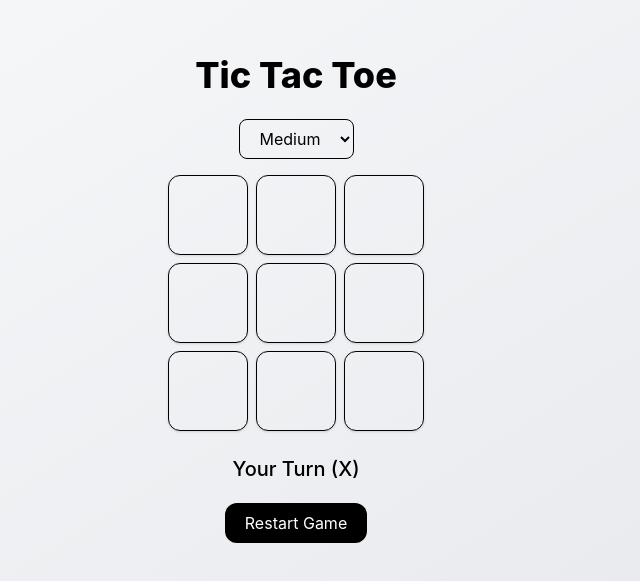
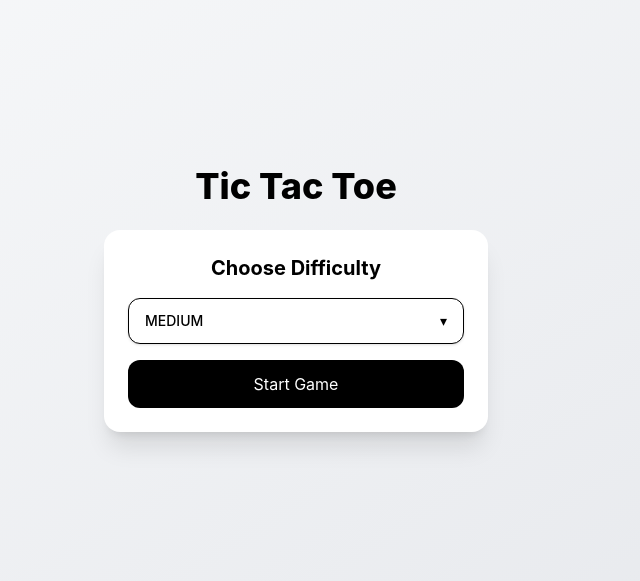
Before and after one commit to jaisondavid-m/tic-tac-toe, a React (Vite) app in the folder client/: page /bot in a window 1280 px wide. Shown: the part 101-682 px from the top of the page, without its empty margins (344-984 px from the left). Built offline with nearby package versions, Linux system fonts and the light colour scheme.

Commit message:
ui for difficuly levels

```diff
--- a/client/src/Pages/BotGame.jsx
+++ b/client/src/Pages/BotGame.jsx
@@ -1,16 +1,16 @@
-import React , { useEffect , useMemo , useReducer } from "react"
+import React, { useEffect, useMemo, useReducer } from "react"
 import Board from "../components/Board"
 import GameLayout from "../Layout/GameLayout"
-import { HUMAN , BOT  } from "../Constants/game"
-import reducer , { initialState } from "../utils/reducer"
-
+import { HUMAN, BOT } from "../Constants/game"
+import reducer, { initialState } from "../utils/reducer"
+import DifficultySelect from "../components/DifficultySelect.jsx"
 
 function BotGame() {
-    const [ state , dispatch ] = useReducer( reducer , initialState )
-    const { board , turn , winner , draw } = state
+    const [state, dispatch] = useReducer(reducer, initialState)
+    const { board, turn, winner, draw } = state
     const handleMove = (i) => {
-        if (turn !== HUMAN) return
-        dispatch({ type: "MOVE" , index: i })
+        if (turn !== HUMAN || winner || draw) return
+        dispatch({ type: "MOVE", index: i })
     }
     const handleDifficultChange = (e) => {
         dispatch({
@@ -21,39 +21,101 @@ function BotGame() {
 
     useEffect(() => {
         dispatch({ type: "UPDATE" })
-        if (!winner && !draw && turn === BOT ) {
+        if (!winner && !draw && turn === BOT) {
             const t = setTimeout(() => {
                 dispatch({ type: "BOT_MOVE" })
-            }, 400);
+            }, 450);
             return () => clearTimeout(t)
         }
-    },[ board , turn , winner , draw ])
+    }, [board, turn, winner, draw])
 
     const status = useMemo(() => {
-        if(winner) return `Winner: ${winner}`
-        if(draw) return "Draw Game"
-        return turn === HUMAN ? "Your Turn (X)" : "BOT is Thinking..."
-    },[ winner , draw , turn ])
+        if (winner) return `🏆 Winner: ${winner}`
+        if (draw) return "🤝Draw Game"
+        return turn === HUMAN ? "Your Turn" : "BOT is Thinking..."
+    }, [winner, draw, turn])
+
+    if (!state.gameStarted) {
+        return (
+            <GameLayout title="Tic Tac Toe" >
+                <div className="w-full max-w-sm mx-auto bg-white shadow-xl rounded-2xl p-6 text-center">
+                    <h2 className="text-xl font-bold mb-4">
+                        Choose Difficulty
+                    </h2>
+                    <DifficultySelect
+                        value={state.difficulty}
+                        onChange={(val) => {
+                            dispatch({ type: "SET_DIFFICULTY", value: val })
+                        }}
+                    />
+                    <button
+                        onClick={() => dispatch({ type: "START_GAME" })}
+                        className="w-full bg-black text-white py-3 rounded-xl"
+                    >
+                        Start Game
+                    </button>
+                </div>
+            </GameLayout>
+        )
+    }
 
     return (
-        <GameLayout title = "Tic Tac Toe" >
-            <select
-                value={state.difficulty}
-                onChange={handleDifficultChange}
-                className="px-4 py-2 border rounded-lg mb-4"
+        <GameLayout title="Tic Tac Toe" >
+            <div className="w-full max-w-md mx-auto bg-white/80 backdrop-blur-xl border border-gray-200 shadow-2xl rounded-2xl p-6">
+                <div className="flex items-center justify-center mb-6">
+                    <div
+                        className={`px-3 py-1 rounded-full text-xs font-semibold ${turn === HUMAN ? "bg-green-100 text-green-700" : "bg-blue-100 text-blue-700"
+                            }`}
                     >
-                <option value="EASY">Easy</option>
-                <option value="MEDIUM">Medium</option>
-                <option value="HARD">Hard</option>
-            </select>
+                        {turn === HUMAN ? "YOU" : "BOT"}
+                    </div>
+                </div>
+                <div className="mt-5 text-center">
                     <Board board={board} onMove={handleMove} />
-            <div className="mt-6 text-xl font-medium">{status}</div>
+                </div>
+                <div className="mt-5 text-center">
+                    <p className="text-gray-700 font-medium">{status}</p>
+                </div>
+                <div className="flex justify-between mx-5">
                     <button
-                onClick={() => dispatch({ type: "RESET" })}
-                className="mt-5 px-5 py-2 bg-black text-white rounded-xl hover:opacity-80"
+                        onClick={() => dispatch({ type: "RESTART_MATCH" })}
+                        className="mt-6 py-3 px-4 cursor-pointer bg-black text-white rounded-xl font-medium hover:scale-[1.02] active:scale-95 transition"
                     >
                         Restart Game
                     </button>
+                    <button
+                        onClick={() => dispatch({ type: "RESET" })}
+                        className="mt-6 py-3 px-4 cursor-pointer bg-black text-white rounded-xl font-medium hover:scale-[1.02] active:scale-95 transition"
+                    >
+                        New Game
+                    </button>
+                </div>
+
+            </div>
+            {(winner || draw) && (
+                <div className="fixed inset-0 bg-black/50 flex items-center justify-center z-50">
+                    <div className="bg-white w-72 p-6 rounded-2xl text-center shadow-2xl">
+                        <h2 className="text-xl font-bold mb-2">
+                            {
+                                winner
+                                    ? winner === HUMAN
+                                        ? "You Win !"
+                                        : "Bot Win !"
+                                    : "Draw Game"
+                            }
+                        </h2>
+                        <p className="text-sm text-gray-500 mb-4">
+                            Game Over
+                        </p>
+                        <button
+                            onClick={() => dispatch({ type: "RESET" })}
+                            className="w-full bg-black text-white py-2 rounded-lg cursor-pointer"
+                        >
+                            Play Again
+                        </button>
+                    </div>
+                </div>
+            )}
         </GameLayout>
     )
 }
--- /dev/null
+++ b/client/src/components/DifficultySelect.jsx
@@ -0,0 +1,41 @@
+import React , { useState } from "react"
+
+const difficulties = [ "EASY" , "MEDIUM" , "HARD" ]
+
+function DifficultySelect({ value , onChange }) {
+
+    const [ open , setOpen ] = useState(false)
+
+    return (
+        <div className="relative w-full mb-4">
+            <button
+                type="button"
+                onClick={()=>setOpen(!open)}
+                className="w-full px-4 py-3 rounded-xl border bg-white text-sm font-medium flex justify-between items-center shadow-sm hover:shadow-md transition"
+            >
+                {value}
+                <span>▾</span>
+            </button>
+            { open && (
+                <div className="absolute w-full mt-2 bg-white border rounded-xl shadow-lg overflow-hidden z-50">
+                    {difficulties.map((level) => (
+                        <div
+                            key={level}
+                            onClick={() => {
+                                onChange(level)
+                                setOpen(false)
+                            }}
+                            className={`px-4 py-3 text-sm cursor-pointer hover:bg-gray-100 ${
+                                value === level ? "bg-gray-100 font-semibold" : ""
+                            }`}
+                        >
+                            {level}
+                        </div>
+                    ))}
+                </div>
+            ) }
+        </div>
+    )
+}
+
+export default DifficultySelect
--- a/client/src/components/HeroSection.jsx
+++ b/client/src/components/HeroSection.jsx
@@ -4,10 +4,10 @@ import { useNavigate } from "react-router-dom"
 function HeroSection() {
     const navigate = useNavigate()
     return (
-        <div className="min-h-screen flex items-center justify-center bg-[#0b0f1a] text-white px-6">
+        <div className="min-h-screen flex items-center justify-center bg-black text-white px-6">
             <div className="max-w-2xl w-full">
 
-                <div className="absolute inset-0 opacity-30 blur-3xl bg-gradient-to-r from-purple-600 via-blue-500 to-cyan-400" />
+                <div className="absolute inset-0 opacity-30 blur-3xl bg-gradient-to-r from-white via-gray-400 to-white" />
 
                 <div className="relative text-center space-y-6">
                     <p className="uppercase tracking-[0.3em] text-xs text-white/60">
@@ -24,7 +24,7 @@ function HeroSection() {
                     </p>
                     <button
                         onClick={()=>navigate("/bot")}
-                        className="mt-6 px-7 py-3 cursor-pointer rounded-full bg-white text-black font-semibold hover:scale-105 active:scale-95 transition"
+                        className="mt-6 px-7 py-3  cursor-pointer rounded-full bg-white text-black font-bold tracking-wider uppercase hover:scale-102 active:scale-95 transition"
                     >
                         Start Game
                     </button>
--- a/client/src/utils/reducer.jsx
+++ b/client/src/utils/reducer.jsx
@@ -8,11 +8,35 @@ export const initialState = {
     turn: HUMAN,
     winner: null,
     draw: false,
-    difficulty: "MEDIUM"
+    difficulty: "MEDIUM",
+    gameStarted: false,
+    showResult: false,
 }
 
 function reducer( state , action ) {
     switch (action.type) {
+        case "START_GAME":
+            return {
+                ...state,
+                gameStarted: true,
+                winner: null,
+                draw: false,
+            }
+        case "RESET":
+            return {
+                ...initialState,
+                gameStarted: false,
+                showResult: false,
+            }
+        case "RESTART_MATCH":
+            return {
+                ...state,
+                board: Array(9).fill(null),
+                turn: HUMAN,
+                winner: null,
+                draw:false,
+                showResult:false
+            }
         case "MOVE": {
             if (state.board[action.index] || state.winner) return state
             const board = [...state.board]
@@ -33,10 +57,8 @@ function reducer( state , action ) {
         case "UPDATE": {
             const winner = CalculateWinner(state.board)
             const draw = !winner && state.board.every(Boolean)
-            return { ...state , winner , draw }
+            return { ...state , winner , draw , showResult: !!winner || draw }
         }
-        case "RESET":
-            return initialState
 
         default:
             return state
```
Lines whose indentation alone changed are shown as unchanged.
